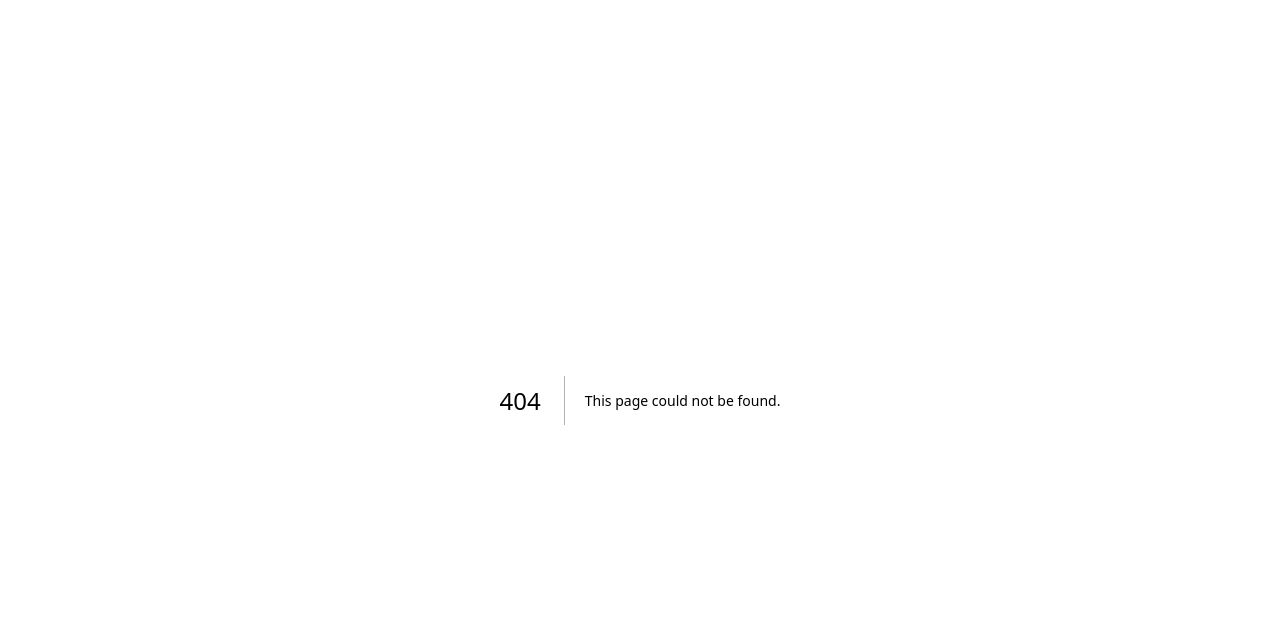
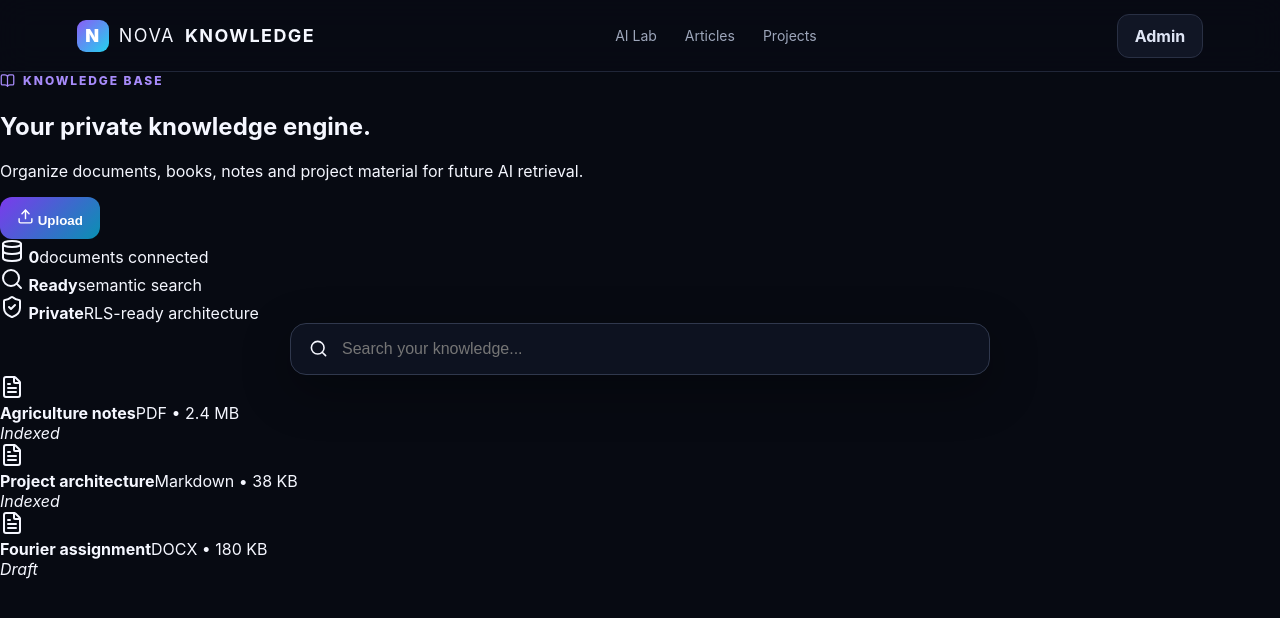
Before and after one commit to praneshpranesh5705-star/Nova, a Next.js app: page /knowledge in a window 1280 px wide. Before the commit this address had no page. Shown: the top 618 px of the page. Built offline with nearby package versions, Linux system fonts and the light colour scheme.

Commit message:
feat: add knowledge base workspace

```diff
--- /dev/null
+++ b/app/knowledge/page.tsx
@@ -0,0 +1,3 @@
+import { BookOpen, Upload, Search, FileText, Database, ShieldCheck } from 'lucide-react'
+const items=[['Agriculture notes','PDF • 2.4 MB','Indexed'],['Project architecture','Markdown • 38 KB','Indexed'],['Fourier assignment','DOCX • 180 KB','Draft']]
+export default function Knowledge(){return <main><header className="nav"><a className="brand" href="/"><span className="logo">N</span>NOVA <b>KNOWLEDGE</b></a><nav><a href="/ai">AI Lab</a><a href="/articles">Articles</a><a href="/projects">Projects</a></nav><a className="ghost" href="/admin">Admin</a></header><section className="workspace"><div className="workspaceHead"><div><div className="eyebrow"><BookOpen size={15}/> KNOWLEDGE BASE</div><h1>Your private knowledge engine.</h1><p>Organize documents, books, notes and project material for future AI retrieval.</p></div><button className="primary"><Upload size={17}/> Upload</button></div><div className="knowledgeStats"><div><Database/> <b>0</b><span>documents connected</span></div><div><Search/> <b>Ready</b><span>semantic search</span></div><div><ShieldCheck/> <b>Private</b><span>RLS-ready architecture</span></div></div><div className="search wide"><Search size={19}/><input placeholder="Search your knowledge..."/></div><div className="list">{items.map(([a,b,c])=><div className="row" key={a}><div className="fileIcon"><FileText/></div><div><b>{a}</b><span>{b}</span></div><em>{c}</em></div>)}</div></section></main>}
```
